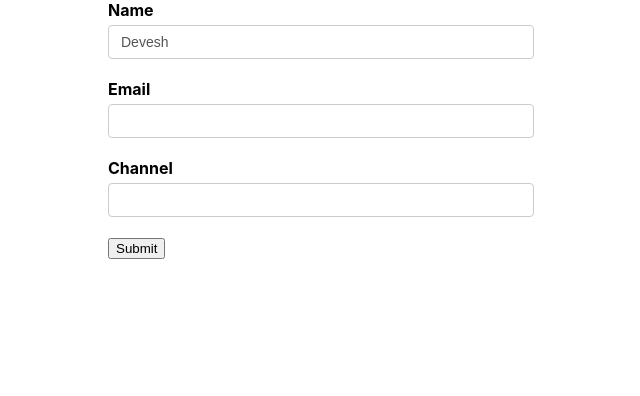
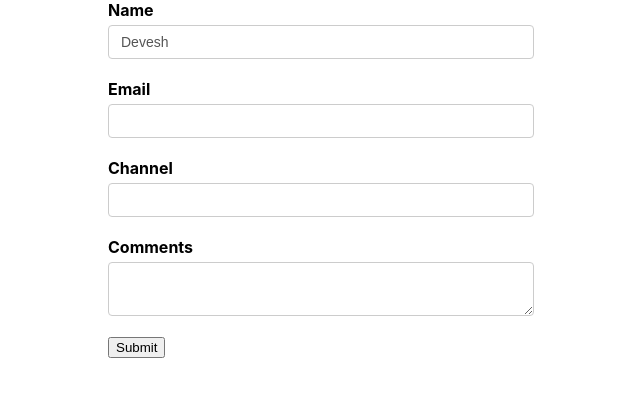
Before and after one commit to devmishra88/formik, a React (Create React App) app: page / in a window 1280 px wide. Shown: the top 396 px of the page, without its empty margins (319-959 px from the left). Built offline with nearby package versions, Linux system fonts and the light colour scheme.

Commit message:
as textarea props applied

```diff
--- a/src/components/YoutubeForm.js
+++ b/src/components/YoutubeForm.js
@@ -6,6 +6,7 @@
   name: "Devesh",
   email: "",
   channel: "",
+  comments: ""
 };
 
 const onSubmit = (values) => {
@@ -41,6 +42,11 @@
           <Field type="text" id="channel" name="channel" />
           <ErrorMessage name="channel" />
         </div>
+        <div className="form-control">
+          <label htmlFor="channel">Comments</label>
+          <Field as="textarea" id="comments" name="comments" />
+          <ErrorMessage name="channel" />
+        </div>
         <button type="submit">Submit</button>
       </Form>
     </Formik>
```
